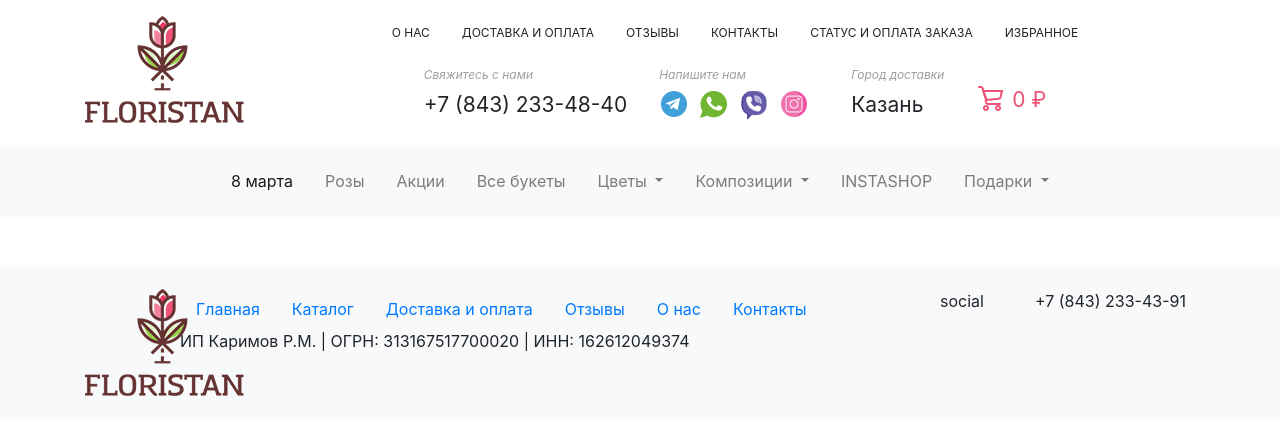
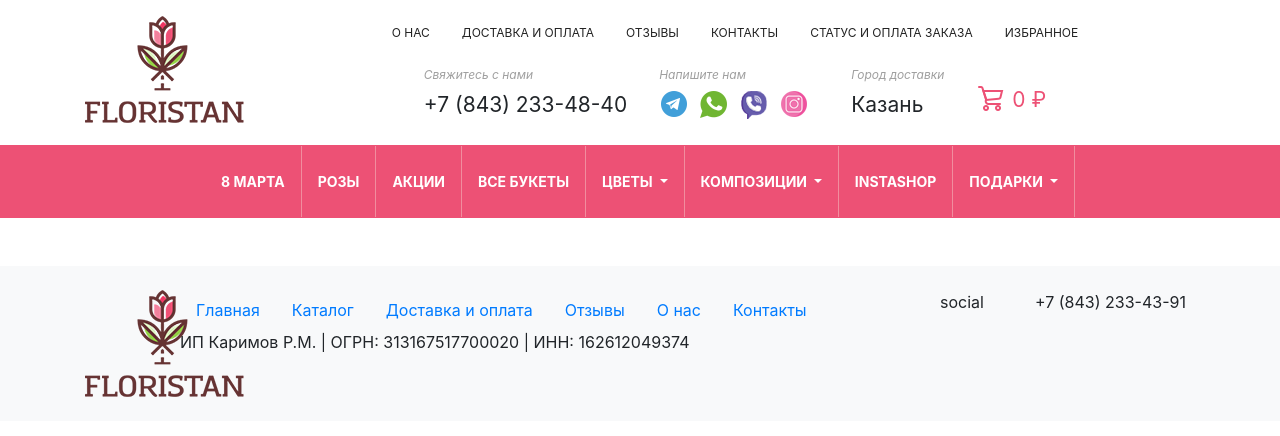
Before and after one commit to Safintim/flower-shop, a Django app: page / in a window 1280 px wide. Shown: the top 436 px of the page. Run offline with Django 3.2, Linux system fonts and the light colour scheme; some libraries are stand-ins or nearby versions.

Commit message:
Add styles for navbar

```diff
--- a/static/css/base.css
+++ b/static/css/base.css
@@ -65,3 +65,26 @@
     margin-top: -16px;
     background: url('/static/images/icons.png') -480px -210px;
 }
+
+.navbar {
+    background: #ed5175;
+    border-top: 1px solid #ed5175;
+    border-bottom: 1px solid #ed5175;
+    padding: 0;
+}
+
+.navbar .nav-item {
+    border-right: 1px solid #f18d9e;
+}
+
+.navbar .nav-item a {
+    display: block;
+    text-transform: uppercase;
+    color: #fff;
+    text-decoration: none;
+    text-align: center;
+    font-size: 14px;
+    font-weight: bold;
+    padding: 0 10px;
+    line-height: 55px;
+}
--- a/templates/navbar.html
+++ b/templates/navbar.html
@@ -1,4 +1,4 @@
-<nav class="navbar navbar-expand-lg navbar-light bg-light">
+<nav class="navbar navbar-expand-lg">
     <button class="navbar-toggler" type="button" data-toggle="collapse" data-target="#navbarSupportedContent"
             aria-controls="navbarSupportedContent" aria-expanded="false" aria-label="Toggle navigation">
         <span class="navbar-toggler-icon"></span>
@@ -20,7 +20,8 @@
                     <a class="nav-link" href="#">Все букеты</a>
                 </li>
                 <li class="nav-item p-2 dropdown">
-                <a class="nav-link dropdown-toggle" href="#" id="navbarDropdown" role="button" data-toggle="dropdown"
+                    <a class="nav-link dropdown-toggle" href="#" id="navbarDropdown" role="button"
+                       data-toggle="dropdown"
                        aria-haspopup="true" aria-expanded="false">
                         Цветы
                     </a>
@@ -30,7 +31,8 @@
                     </div>
                 </li>
                 <li class="nav-item p-2 dropdown">
-                <a class="nav-link dropdown-toggle" href="#" id="navbarDropdown" role="button" data-toggle="dropdown"
+                    <a class="nav-link dropdown-toggle" href="#" id="navbarDropdown" role="button"
+                       data-toggle="dropdown"
                        aria-haspopup="true" aria-expanded="false">
                         Композиции
                     </a>
@@ -43,7 +45,8 @@
                     <a class="nav-link" href="#">INSTASHOP</a>
                 </li>
                 <li class="nav-item p-2 dropdown">
-                <a class="nav-link dropdown-toggle" href="#" id="navbarDropdown" role="button" data-toggle="dropdown"
+                    <a class="nav-link dropdown-toggle" href="#" id="navbarDropdown" role="button"
+                       data-toggle="dropdown"
                        aria-haspopup="true" aria-expanded="false">
                         Подарки
                     </a>
```
Lines whose indentation alone changed are shown as unchanged.
